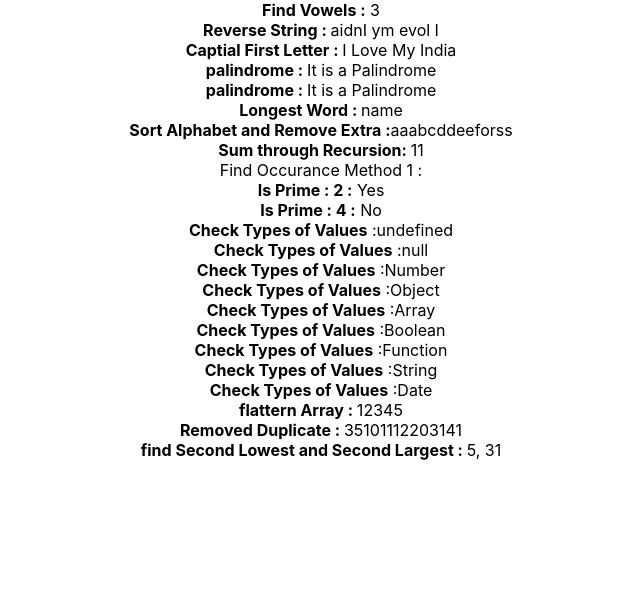
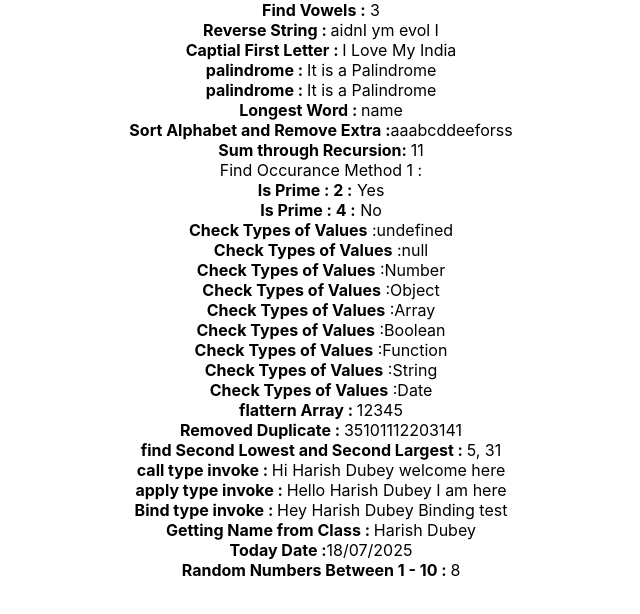
Before and after one commit to harishdubey/codePractice, a React (Create React App) app: page / in a window 1280 px wide. Shown: the top 614 px of the page, without its empty margins (319-959 px from the left). Built offline with nearby package versions, Linux system fonts and the light colour scheme.

Commit message:
changes done

```diff
--- a/src/ConsoleCode.js
+++ b/src/ConsoleCode.js
@@ -234,6 +234,257 @@ function ConsoleCode() {
   }
   console.log("reassamble obj :", reassamlbeObj(input));
 
+  const userObject = { firstname: "Harish", lastname: "Dubey" };
+
+  function functionInvoke(arg1, arg2) {
+    return arg1 + " " + this.firstname + " " + this.lastname + " " + arg2;
+  }
+
+  const funcBind = functionInvoke.bind(userObject);
+  const jsonString = '{"name":"John","age":30}';
+  const parsedJson = JSON.parse(jsonString);
+  console.log(parsedJson, "parsedJson");
+  const stringyfyJson = JSON.stringify(parsedJson);
+  console.log(stringyfyJson, "Strinify Json");
+
+  /* Object Creation  */
+  const myObj1 = {};
+  // const myObj2 = new Object();
+  const myObj3 = Object();
+  function Person(name) {
+    this.name = name;
+  }
+
+  const myObj4 = new Person("Harish");
+  const myObj5 = Object.create(Object.prototype);
+  const myObj6 = Object.assign({}, myObj4);
+  class Person2 {
+    constructor(name) {
+      this.name = name;
+    }
+  }
+  const myObj7 = new Person2("Mukesh");
+  console.log("myObj1 : ", myObj1);
+  // console.log("myObj2 : ", myObj2);
+  console.log("myObj3 : ", myObj3);
+  console.log("myObj4 : ", myObj4);
+  console.log("myObj5 : ", myObj5);
+  console.log("myObj6 : ", myObj6);
+  console.log("myObj7 : ", myObj7);
+
+  /* Pure functions */
+  function sum(a, b) {
+    return a + b;
+  }
+  console.log(sum(1, 3));
+  const array = [1, 2, 3];
+  const output = array.map((n) => n * n);
+  console.log(output);
+
+  /* IIFE */
+  (function () {
+    let message = "This is message";
+    console.log("Immidiatly invoke functions :", message);
+  })();
+
+  /* encode decode  */
+  const value = "Mukesh & Rahul";
+  const encodedData = encodeURI(value);
+  console.log(encodedData);
+  console.log(decodeURI(encodedData));
+
+  const url = "https://mail.google.com/mail/u/0/#inbox";
+  const encodedUrl = encodeURIComponent(url);
+  console.log(encodedUrl);
+  console.log(decodeURIComponent(encodedUrl));
+
+  /* Class used */
+
+  class Name {
+    constructor(firstname, lastname) {
+      this.name = firstname;
+      this.lname = lastname;
+    }
+    getFullName() {
+      return this.name + " " + this.lname;
+    }
+  }
+
+  const myName = new Name("Harish", "Dubey");
+
+  /* Closure Examples */
+  function getWelcome(name) {
+    var greetingInfo = function (message) {
+      console.log(message + " " + name);
+      localStorage.setItem("name", name);
+      sessionStorage.setItem("myname", name);
+    };
+    return greetingInfo;
+  }
+
+  const getName = getWelcome("Harish Dubey");
+  getName("Hello");
+  getName("Welcome");
+
+  /* Callback Hell */
+  function msg1(msg, callback) {
+    console.log(msg);
+    callback();
+  }
+  function msg2(msg, callback) {
+    console.log(msg);
+    callback();
+  }
+  function msg3(msg) {
+    console.log(msg);
+  }
+
+  msg1("print message 1", function () {
+    msg2("print message 2", function () {
+      msg3("print message 3");
+    });
+  });
+
+  /** ends */
+  /* callbacks examples*/
+  function getfunc(func) {
+    setTimeout(() => {
+      console.log("Working");
+      func("My name is Harish");
+    }, 2000);
+  }
+
+  function func(msg) {
+    setTimeout(() => {
+      console.log("Message :", msg);
+    }, 2000);
+  }
+
+  getfunc(func);
+  /* promise  */
+  const myPromise = new Promise((res, rej) => {
+    setTimeout(() => {
+      console.log("Message Printed successfully");
+      res("Done");
+    }, 3000);
+  });
+
+  myPromise
+    .then(() => {
+      console.log("Promise Works");
+    })
+    .catch((err) => {
+      console.log(err);
+    })
+    .finally(() => {
+      console.log("Finally Done");
+    });
+
+  /* promise chaining */
+  const myPromiseChain = new Promise((res, rej) => {
+    setTimeout(() => {
+      res(10);
+    }, 3000);
+  });
+
+  myPromiseChain
+    .then((result) => {
+      console.log(result);
+      return result * 4;
+    })
+    .then((result) => {
+      console.log(result);
+      return result * 10;
+    })
+    .then((result) => {
+      const finalresult = result;
+      console.log(finalresult);
+    });
+  /* ends  */
+
+  /* promise all */
+  const promise1 = new Promise((resolve) => {
+    setTimeout(() => {
+      resolve("First Done");
+    }, 2000);
+  });
+
+  const promise2 = new Promise((resolve, reject) => {
+    setTimeout(() => {
+      resolve("Second Done");
+      // reject("Second Done")
+    }, 1000);
+  });
+
+  const promise3 = new Promise((resolve) => {
+    setTimeout(() => {
+      resolve("Third Done");
+    }, 6000);
+  });
+
+  Promise.all([promise1, promise2, promise3])
+    .then((result) => {
+      console.log("All Promises Done");
+      console.log(result);
+    })
+    .catch((err) => {
+      console.log(err, "error found");
+    });
+  /* ends */
+  /* promise race */
+  Promise.race([promise1, promise2, promise3]).then((result) => {
+    console.log("Second Promise Resolve");
+    console.log(result);
+  });
+
+  /** today date print */
+  var today = new Date();
+  var dd = String(today.getDate()).padStart(2, "0");
+  var mm = String(today.getMonth() + 1).padStart(2, "0");
+  var year = today.getFullYear();
+  const todayDate = dd + "/" + mm + "/" + year;
+
+  /** compare 2 dates */
+  const d1 = new Date();
+  const d2 = new Date();
+  console.log(d1.getTime() === d2.getTime());
+
+  /** add obj properties */
+  const object1 = { id: "1" };
+  object1.name = "harish";
+  object1["age"] = "39";
+  console.log(object1);
+
+  /** multiline string example */
+  var str = "This is a \n very lengthy \n sentence!";
+  console.log(str);
+
+  /* check function parameters/arguments list */
+  function Sum2(a, b, c, d) {
+    return a + b + c + d;
+  }
+  console.log(Sum2.length);
+  /** random numbers generateor with min and max */
+  function RandomNumbers(min, max) {
+    return Math.floor(Math.random() * (max - min + 1)) + min;
+  }
+
+  /** image width height */
+  function preloadImage(url) {
+    var img = new Image();
+    img.onload = function () {
+      console.log(
+        "Image Width:" + this.width + " Image Height :" + this.height
+      );
+    };
+    img.onerror = function () {
+      console.log("Image failed to load");
+    };
+    img.src = url;
+  }
+
+  preloadImage("https://www.google.com/intl/en_ALL/images/logo.gif");
+  // 185 javscript
   return (
     <>
       <div>
@@ -304,6 +555,30 @@ function ConsoleCode() {
         <strong>find Second Lowest and Second Largest : </strong>
         {findSecondLowestLargest(myArray1)}
       </div>
+      <div>
+        <strong> call type invoke : </strong>
+        {functionInvoke.call(userObject, "Hi", "welcome here")}
+      </div>
+      <div>
+        <strong> apply type invoke : </strong>
+        {functionInvoke.apply(userObject, ["Hello", "I am here"])}
+      </div>
+      <div>
+        <strong> Bind type invoke : </strong>
+        {funcBind("Hey", "Binding test")}
+      </div>
+      <div>
+        {" "}
+        <strong> Getting Name from Class : </strong> {myName.getFullName()}
+      </div>
+      <div>
+        <strong>Today Date :</strong>
+        {todayDate}
+      </div>
+      <div>
+        <strong>Random Numbers Between 1 - 10 : </strong>
+        {RandomNumbers(1, 10)}
+      </div>
     </>
   );
 }
```
